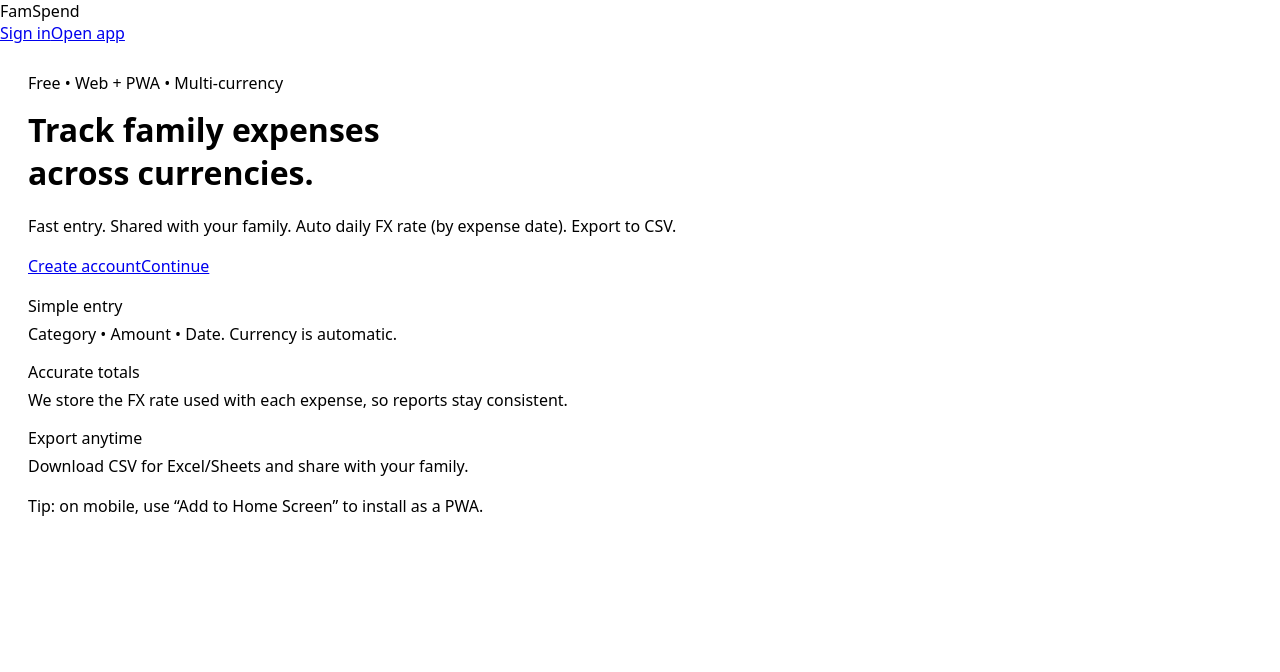
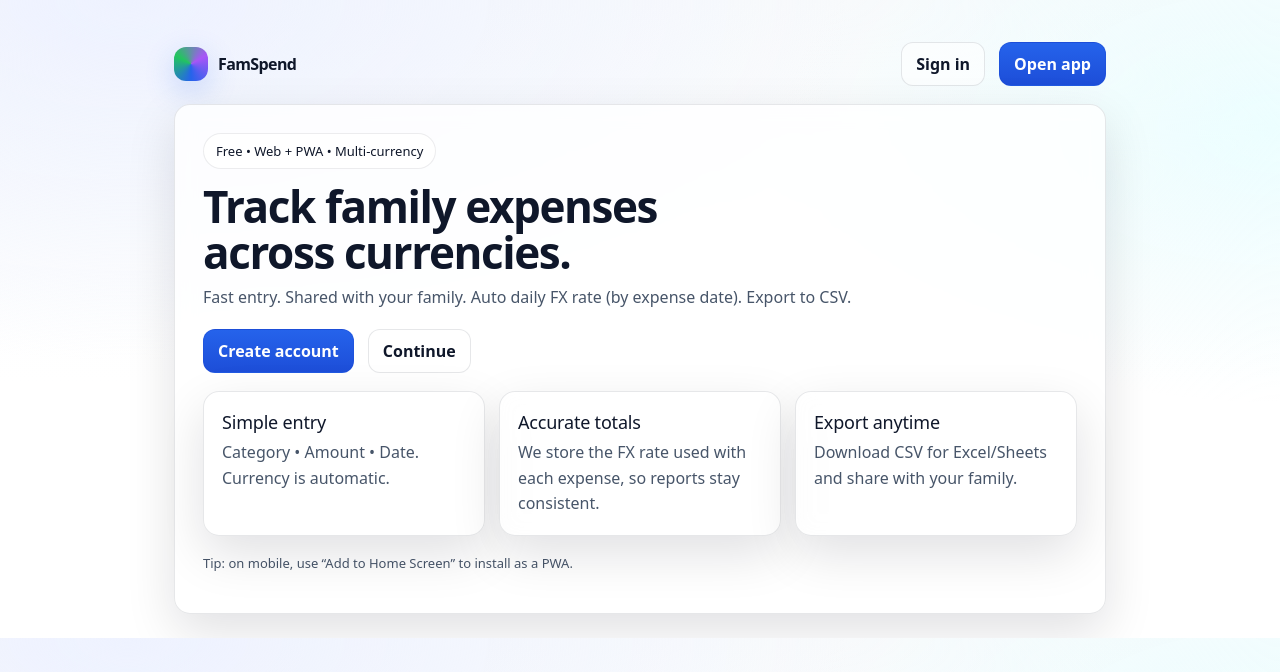
Before and after one commit to SrinivasAnnavarpu/famspend, a Next.js app: page / in a window 1280 px wide. Shown: the top 672 px of the page. Built offline with nearby package versions, Linux system fonts and the light colour scheme.

Commit message:
Fix missing global CSS import

```diff
--- a/src/app/layout.tsx
+++ b/src/app/layout.tsx
@@ -1,3 +1,4 @@
+import './globals.css'
 import type { Metadata } from 'next'
 
 export const metadata: Metadata = {
@@ -12,7 +13,7 @@ export default function RootLayout({
 }>) {
   return (
     <html lang="en">
-      <body style={{ margin: 0, fontFamily: 'ui-sans-serif, system-ui' }}>{children}</body>
+      <body>{children}</body>
     </html>
   )
 }
```
